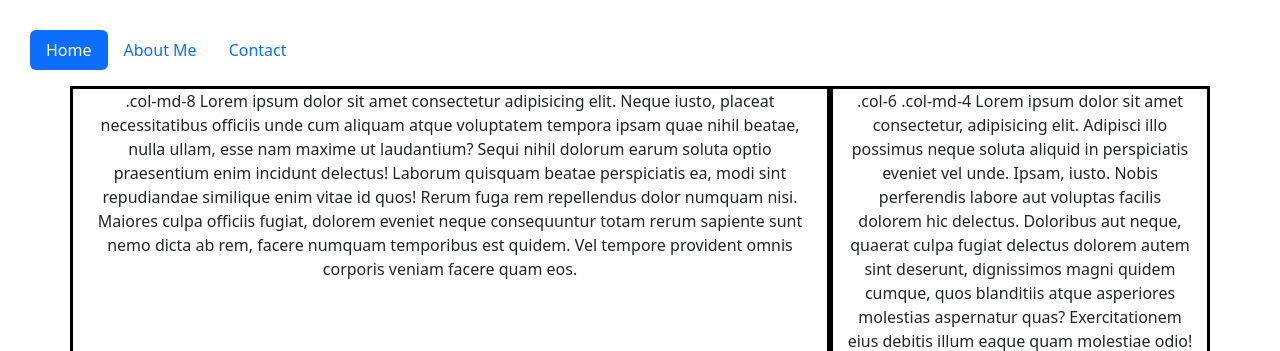
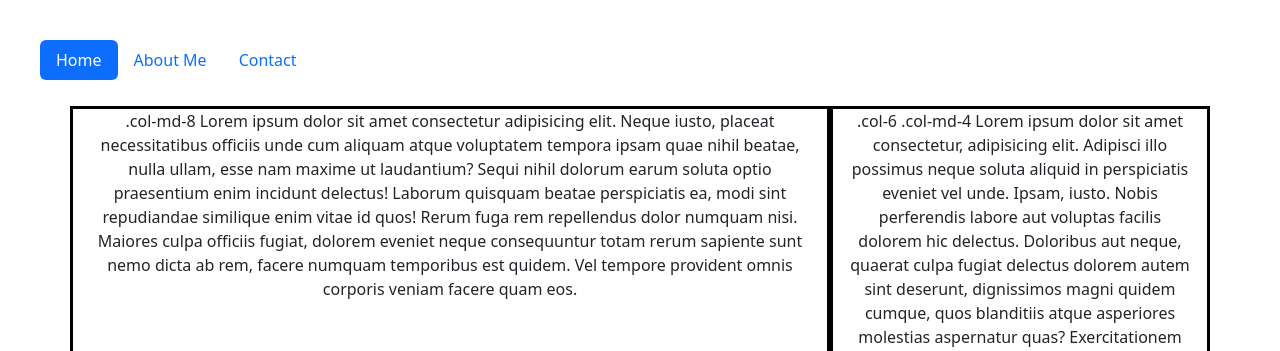
Before and after one commit to Oscar679/iot_project, a Flask app: page / in a window 1280 px wide. Shown: the top 351 px of the page. Run offline with Flask 3, Linux system fonts and the light colour scheme; some libraries are stand-ins or nearby versions.

```diff
--- a/static/css/style.css
+++ b/static/css/style.css
@@ -9,3 +9,7 @@ body {
 .row div {
     border: 3px solid black;
 }
+
+#pills-tab {
+    padding: 10px;
+}
```
